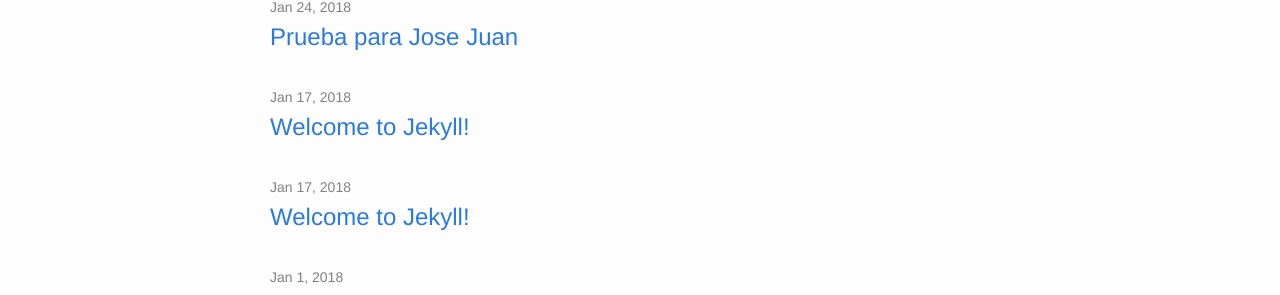
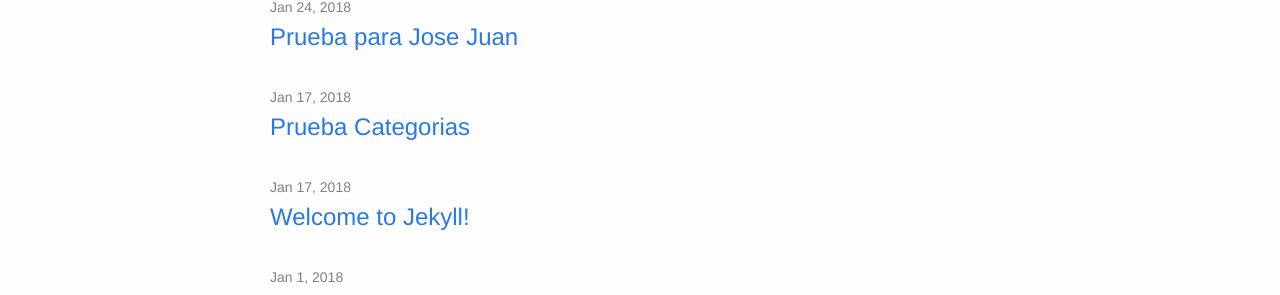
Before and after one commit to mmarbonillo/mmarbonillo.github.io, a Jekyll site: the page built from index.html, in a window 1280 px wide. Shown: the part 232-527 px from the top of the page. Built offline with Jekyll 4.4.1, drawn with Linux system fonts in a browser that asks for light colours.

Commit message:
Prueba Categorias

```diff
--- a/_posts/2018-01-24-prueba-categorias.md
+++ b/_posts/2018-01-24-prueba-categorias.md
@@ -1,7 +1,7 @@
 ---
 layout: post
-title:  "Welcome to Jekyll!"
+title:  "Prueba Categorias"
 date:   2018-01-17 13:29:40 +0000
-categories: jekyll update
+categories: docker
 ---
 You’
```
